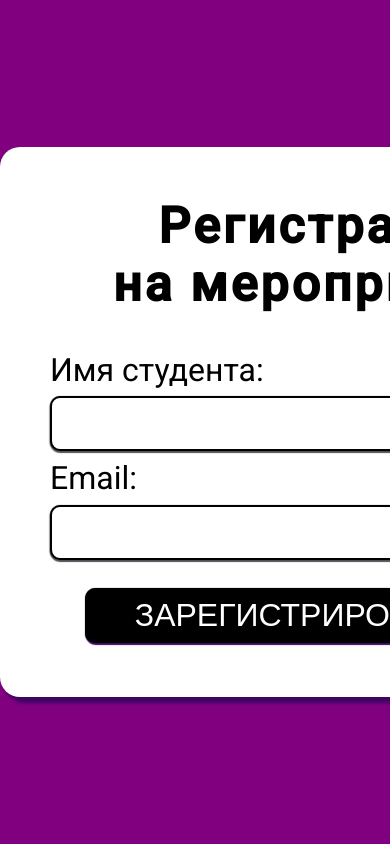
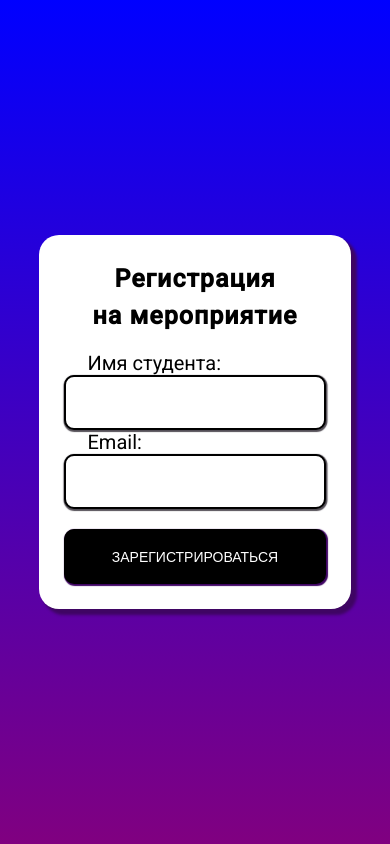
Before and after one commit to ilnrzakirov/hackathon_app, a Django app: template traffic_app/templates/register.html in a window 390 px wide; the page is wider, and only the part inside the window is pictured. Run offline with Django 4.2, Linux system fonts and the light colour scheme; the template is opened without the code that fills it: values that come from a table or form of the project are taken from there, others are empty.

Commit message:
last version before presentation

```diff
--- a/traffic_app/templates/register.html
+++ b/traffic_app/templates/register.html
@@ -25,36 +25,19 @@
       font-family: 'Roboto', sans-serif;
     }
 
-    body {
+    .body {
         margin: 0;
-      background-color: purple;
+        background: linear-gradient(blue, purple) no-repeat;
         color: black;
         height: 100vh;
         display: grid;
+        width: 100%;
       }
-
-    h1 {
-      font-weight: 400;
-      font-size: 50px;
-      border: 1px;
-      font-weight: bold;
-      letter-spacing: 3px;
-      line-height: 0 60px;
-      margin-top: 0;
-      /* color: yellow; */
-      /* font-style: ; */
-      /* margin: 0 auto; */
-      /* font-family: 'Lato', sans-serif; */
-      /* font-family: 'Lato', sans-serif; */
-    }
-
-    /* p {
-      /* font-family: 'Lato', sans-serif; */
-      /* font-size: 38px; */
-    /* }  */
 
       .container {
         margin: auto;
+        max-width: 800px;
+        width: 80%;
         padding: 50px;
         border-radius: 20px;
         text-align: center;
@@ -65,6 +48,18 @@
         box-shadow: 5px 5px 3px 1px #3f0563;
       }
 
+
+      h1 {
+        font-weight: 400;
+        font-size: 50px;
+        border: 1px;
+        font-weight: bold;
+        letter-spacing: 3px;
+        line-height: 0 60px;
+        margin-top: 0;
+      }
+
+
       .form-reg {
         height: 300px;
         display: flex;
@@ -74,29 +69,31 @@
       }
 
       input {
-      width: 550px;
+        width: 100%;
         height: 55px;
-      font-size: 36px;
+        font-size: 20px;
         text-align: left;
         border: 2px black solid;
         border-radius: 10px;
         outline: none;
-      padding-left: 10px;
         box-shadow: 0.5px 1px 1px 1px #544f57;
+        max-width: 100%;
+
       }
 
       label {
-      width: 550px;
-      font-size: 32px;
+        width: 150px;
+        font-size: 20px;
         color: black;
         text-align: left;
-      /* padding-left: 50px; */
+        margin-left: -65px;
       }
 
       button {
         background-color: black;
         color: white;
-      width: 480px;
+        width: 100%;
+        max-width: 480px;
         height: 55px;
         font-size: 32px;
         border: 0;
@@ -106,16 +103,54 @@
         box-shadow: 1px 1px 1px 1px #3f0563;
       }
 
+      @media (max-width: 768px) {
+        .header {
+          font-size: 30px;
+        }
+      }
+
+      @media (max-width: 480px) {
+        body {
+          background: linear-gradient(purple, blue);
+        }
+
+        .container {
+          padding: 25px;
+        }
+
+        .header {
+          font-size: 25px;
+          line-height: 1.5;
+          letter-spacing: 1px;
+        }
+
+        .form-reg {
+          height: auto;
+          min-height: 200px;
+        }
+
+        .form-reg input,
+        .form-reg button {
+          width: 100%;
+          max-width: 320px;
+          font-size: 16px;
+        }
+
+        .form-reg button {
+          font-size: 14px;
+          margin-bottom: 0;
+        }
+      }
     </style>
   </style>
 </head>
-<body>
+<body class="body">
   <div class="container">
-    <h1>Регистрация <br>на мероприятие</h1>
+    <h1 class="header">Регистрация <br>на мероприятие</h1>
     <!-- <p>Описание мероприятия</p> -->
-    <form method="post" class="form-reg">
+    <form method="post" class="form-reg" >
       {{ form.as_table }}
-      <button type="submit">Зарегистрироваться</button>
+      <button class="btn" type="submit">Зарегистрироваться</button>
     </form>
   </div>
 </body>
```
Lines whose indentation alone changed are shown as unchanged.
